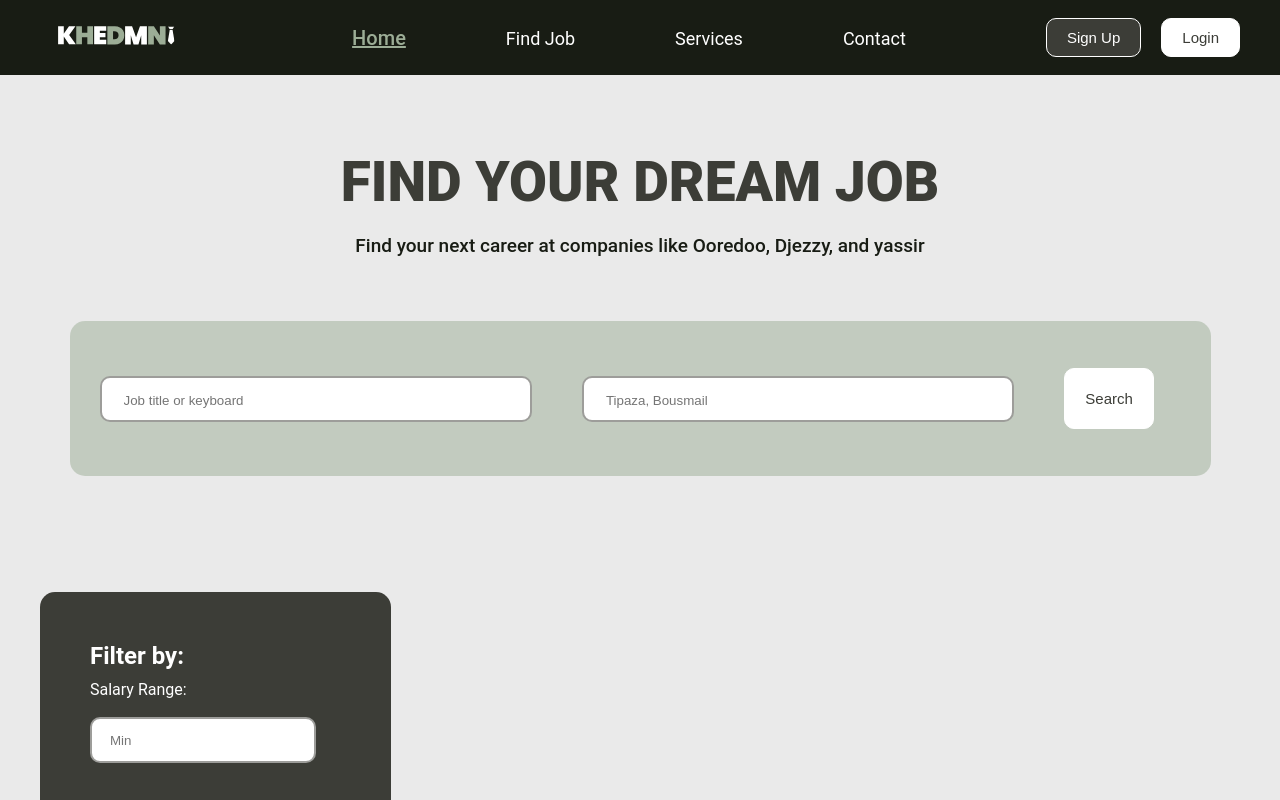
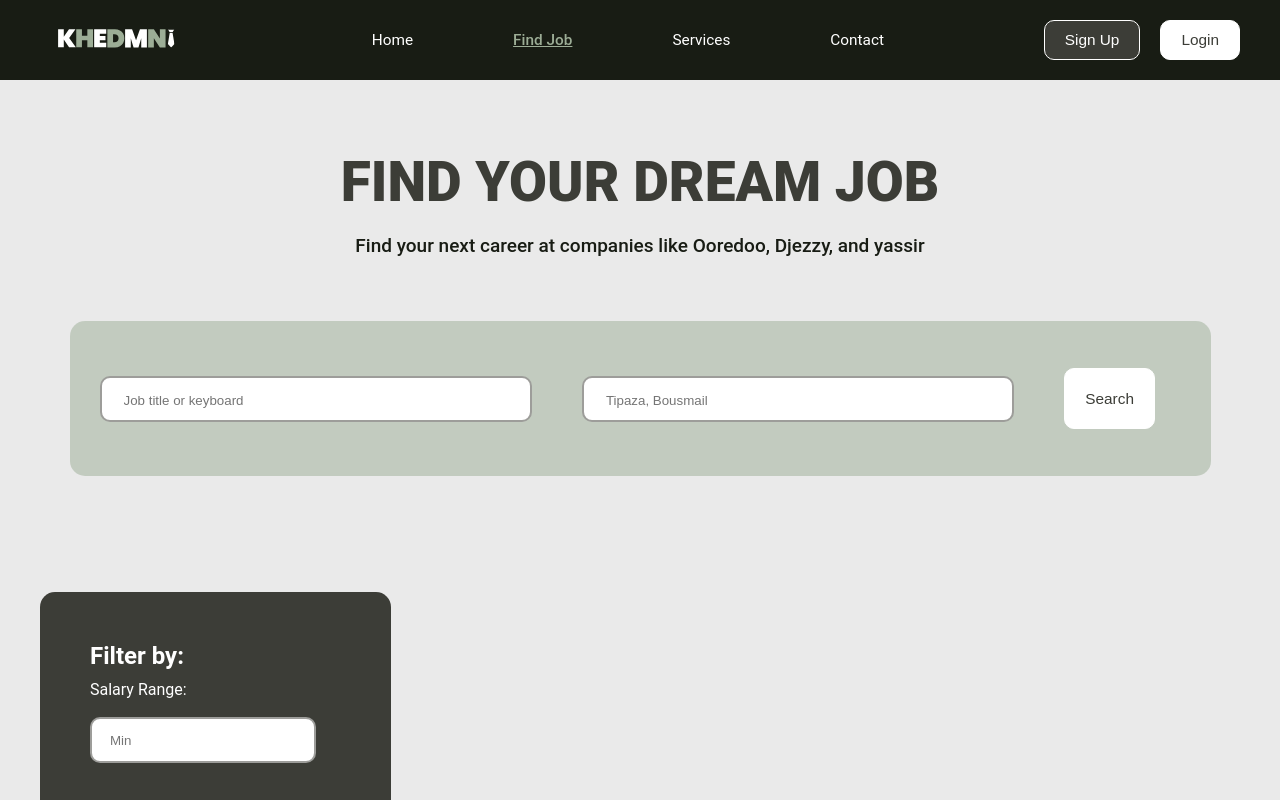
Before and after one commit to Djouriabd/khedmni-project, a React (Vite) app: page /findjob in a window 1280 px wide. Shown: the top 800 px of the page. Built offline with nearby package versions, Linux system fonts and the light colour scheme.

Commit message:
fix some errors and add paths

```diff
--- a/src/components/Nav.css
+++ b/src/components/Nav.css
@@ -9,7 +9,7 @@
 nav{
     position: fixed;
     width: 100%;
-    height: 75px;
+    height: 80px;
     background: #181C14;
     display: flex;
     flex-direction: row;
@@ -26,12 +26,12 @@ nav img{
 
 .link{
     text-decoration: none;
-    font-size: 20px;
+    font-size: 1.2vw;
     font-style: normal;
 }
 
 .NavBtn{
-    font-size: 18px;
+    font-size: 1.2vw;
     font-weight: 400;
     margin: 50px;
     justify-content: space-between;
@@ -45,13 +45,12 @@ nav img{
     text-decoration: underline;
 }
 
-#clicked{
+.NavBtn.active {
     text-decoration: underline;
     color: #9CAD96;
-    font-size: 20px;
+    font-size: 1.2vw;
     font-style: normal;
     font-weight: 500;
-    line-height: normal;
 }
 
 .buttons{
@@ -61,7 +60,7 @@ nav img{
 .btn1{
     margin-right: 20px;
     color: #FFF;
-    font-size: 15px;
+    font-size: 1.2vw;
     font-style: normal;
     font-weight: 500;
     line-height: normal;
@@ -80,7 +79,7 @@ nav img{
 
 .btn2{
     color: #3C3D37;
-    font-size: 15px;
+    font-size: 1.2vw;
     font-style: normal;
     font-weight: 500;
     line-height: normal;
--- a/src/components/Nav.jsx
+++ b/src/components/Nav.jsx
@@ -1,29 +1,45 @@
 import './Nav.css'
 import { useState } from 'react'
 import logo from '../assets/khdemni.svg'
+import { NavLink } from 'react-router-dom';
 
 function Nav() {
+    const [menuOpen, setMenuOpen] = useState(false);
 
-    return(
-        <>
+    return (
         <nav className='nav'>
             <div>
                 <img src={logo} alt="khedmni logo" />
             </div>
 
-                <div className='link'>
-                    <a className='NavBtn' href='#' id='clicked'>Home</a>
-                    <a className='NavBtn' href='#'>Find Job</a>
-                    <a className='NavBtn' href='#'>Services</a>
-                    <a className='NavBtn' href='#'>Contact</a>
+            {/*<div className='menu-toggle' onClick={() => setMenuOpen(!menuOpen)}>
+                ☰
+            </div>*/}
+
+            <div className={`link ${menuOpen ? 'open' : ''}`}>
+                <NavLink
+                    className={({ isActive }) => isActive ? 'NavBtn active' : 'NavBtn'} to="/" end onClick={() => setMenuOpen(false)}>Home
+                </NavLink>
+
+                <NavLink
+                    className={({ isActive }) => isActive ? 'NavBtn active' : 'NavBtn'} to="/findjob" onClick={() => setMenuOpen(false)}>Find Job
+                </NavLink>
+
+                <NavLink
+                    className={({ isActive }) => isActive ? 'NavBtn active' : 'NavBtn'} to="/services" onClick={() => setMenuOpen(false)}>Services
+                </NavLink>
+
+                <NavLink
+                    className={({ isActive }) => isActive ? 'NavBtn active' : 'NavBtn'} to="/contactus" onClick={() => setMenuOpen(false)}>Contact
+                </NavLink>
             </div>
-                <div className='buttons'>
+
+            <div className={`buttons ${menuOpen ? 'open' : ''}`}>
                 <button className='btn1'>Sign Up</button>
                 <button className='btn2'>Login</button>
             </div>
         </nav>
-        </>
     )
 }
 
-export default Nav
+export default Nav;
```
Lines whose indentation alone changed are shown as unchanged.
